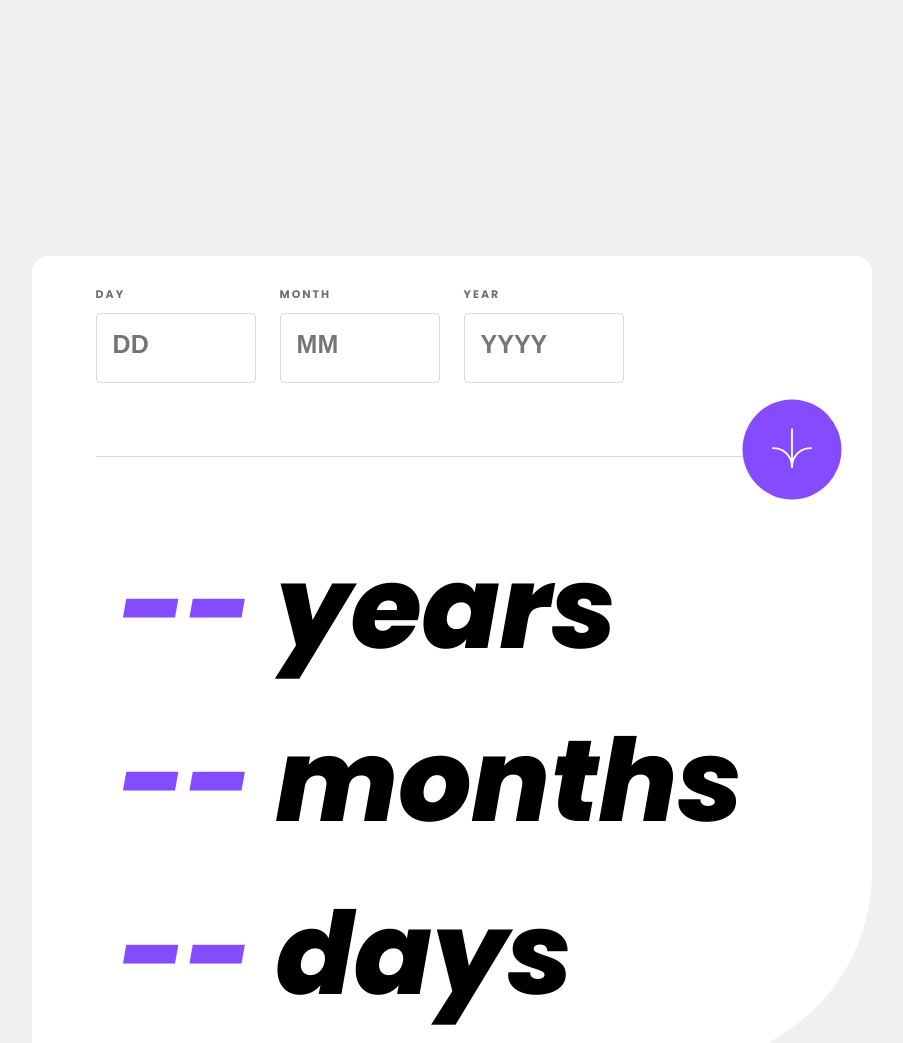
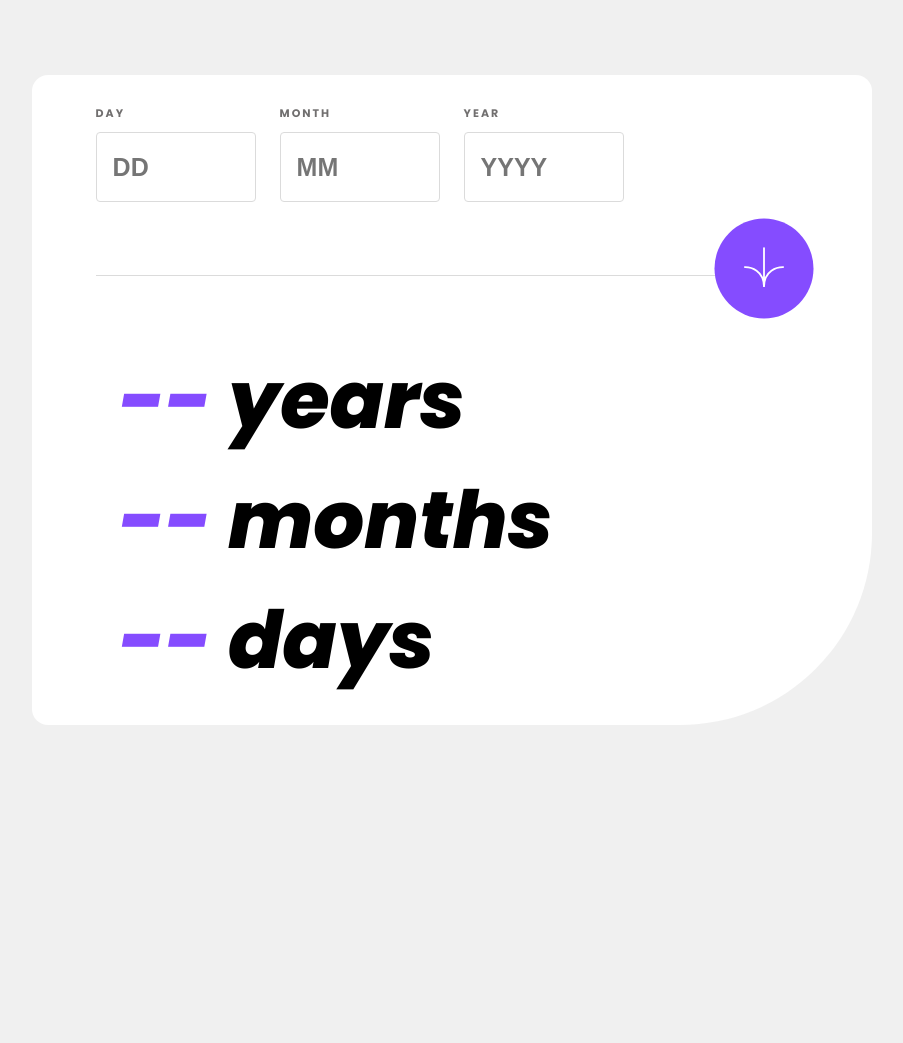
Before and after one commit to jorgecorderozx/frontendmentor-age-calculator, a plain HTML site: page index.html in a window 1280 px wide. Shown: the top 1043 px of the page, without its empty margins (188-1091 px from the left). After the commit the page ends 800 px from the top, so only its background shows below. Drawn offline with Linux system fonts and the light colour scheme.

Commit message:
Main form centered for 1024px resolutions Output font sized reduced

```diff
--- a/styles.css
+++ b/styles.css
@@ -140,10 +140,15 @@ button:hover {
 
 @media (width >= 1024px){
 
+    body {
+        justify-content: center;
+    }
+
     form {
         min-width: 840px;
         min-height: 650px;
         border-radius: 1rem 1rem 12rem 1rem;
+        margin: 0;
     }
 
     .dateInputsContainer {
@@ -161,6 +166,7 @@ button:hover {
         width: 160px;
         height: 70px;
         margin-top: 0.5rem;
+        font-size: 25px;
     }
 
     input::placeholder {
@@ -170,13 +176,13 @@ button:hover {
     }
 
     button {
-        left: 90%;
+        left: 86%;
         top: 65%;
         scale: 0.9;
     }
 
     .dateOutputContainer {
-        font-size: 115px;
+        font-size: 80px;
         position: relative;
         left: 8%;
     }
```
